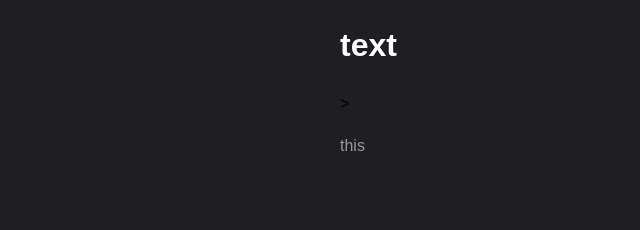
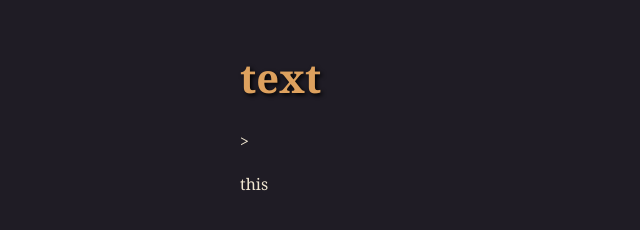
Before and after one commit to Hapkin/static_site, a plain HTML site: page public/index.html in a window 1280 px wide. Shown: the whole page, without its empty margins (0-640 px from the left). Drawn offline with Linux system fonts and the light colour scheme.

Commit message:
added .css

```diff
--- a/public/styles.css
+++ b/public/styles.css
@@ -1,19 +1,130 @@
 body {
-  font-family: Arial, sans-serif;
-  line-height: 1.6;
-  background-color: #1f1f23;
-  max-width: 600px;
-  margin: 0 auto;
+  background-color: #1f1c25;
+  color: #f0e6d1;
+  font-family: "Luminari", "Georgia", serif;
+  line-height: 1.7;
+  margin: 0;
   padding: 20px;
+  max-width: 800px;
+  margin-left: auto;
+  margin-right: auto;
 }
+
+b {
+  font-weight: 900;
+}
+
+h1,
+h2,
+h3,
+h4,
+h5,
+h6 {
+  color: #dda15e;
+  margin-top: 24px;
+  margin-bottom: 16px;
+  text-shadow: 2px 2px 4px #000;
+}
+
 h1 {
-  color: #ffffff;
-  margin-bottom: 20px;
+  font-size: 2.5em;
 }
-p {
-  color: #999999;
-  margin-bottom: 20px;
+
+h2 {
+  font-size: 2em;
 }
+
+h3 {
+  font-size: 1.5em;
+}
+
+h4,
+h5,
+h6 {
+  font-size: 1.2em;
+}
+
 a {
-  color: #6568ff;
+  color: #e0a96d;
+  text-decoration: none;
+  border-bottom: 2px solid #e0a96d;
 }
+
+a:hover {
+  color: #f4a261;
+  border-color: #f4a261;
+}
+
+ul,
+ol {
+  padding-left: 30px;
+}
+
+code {
+  background-color: #3c3c42;
+  border-radius: 6px;
+  color: #e9c46a;
+  padding: 0.4em 0.6em;
+  font-family: "Courier New", monospace;
+}
+
+pre code {
+  padding: 0;
+}
+
+pre {
+  background-color: #3c3c42;
+  border-radius: 6px;
+  padding: 1em;
+  overflow: auto;
+  box-shadow: 2px 2px 6px #000;
+}
+
+blockquote {
+  background-color: #2e2c35;
+  border-left: 4px solid #8d99ae;
+  padding-left: 2em;
+  margin-left: 0;
+  padding-top: 0.5em;
+  padding-bottom: 0.5em;
+  padding-right: 0.5em;
+  color: #ddd;
+  font-style: italic;
+}
+
+img {
+  max-width: 100%;
+  height: auto;
+  border-radius: 6px;
+  border: 3px solid #3c3c42;
+  box-shadow: 3px 3px 6px #000;
+}
+
+::-webkit-scrollbar {
+  width: 12px;
+  height: 12px;
+}
+
+::-webkit-scrollbar-track {
+  background: #1f1c25;
+  border-radius: 6px;
+}
+
+::-webkit-scrollbar-thumb {
+  background-color: #3c3c42;
+  border-radius: 6px;
+  border: 3px solid #1f1c25;
+}
+
+::-webkit-scrollbar-thumb:hover {
+  background-color: #5a5466;
+}
+
+* {
+  scrollbar-width: thin;
+  scrollbar-color: #3c3c42 #1f1c25;
+}
+
+::-webkit-scrollbar-corner {
+  background: #1f1c25;
+}
--- a/static/styles.css
+++ b/static/styles.css
@@ -1,19 +1,130 @@
 body {
-  font-family: Arial, sans-serif;
-  line-height: 1.6;
-  background-color: #1f1f23;
-  max-width: 600px;
-  margin: 0 auto;
+  background-color: #1f1c25;
+  color: #f0e6d1;
+  font-family: "Luminari", "Georgia", serif;
+  line-height: 1.7;
+  margin: 0;
   padding: 20px;
+  max-width: 800px;
+  margin-left: auto;
+  margin-right: auto;
 }
+
+b {
+  font-weight: 900;
+}
+
+h1,
+h2,
+h3,
+h4,
+h5,
+h6 {
+  color: #dda15e;
+  margin-top: 24px;
+  margin-bottom: 16px;
+  text-shadow: 2px 2px 4px #000;
+}
+
 h1 {
-  color: #ffffff;
-  margin-bottom: 20px;
+  font-size: 2.5em;
 }
-p {
-  color: #999999;
-  margin-bottom: 20px;
+
+h2 {
+  font-size: 2em;
 }
+
+h3 {
+  font-size: 1.5em;
+}
+
+h4,
+h5,
+h6 {
+  font-size: 1.2em;
+}
+
 a {
-  color: #6568ff;
+  color: #e0a96d;
+  text-decoration: none;
+  border-bottom: 2px solid #e0a96d;
 }
+
+a:hover {
+  color: #f4a261;
+  border-color: #f4a261;
+}
+
+ul,
+ol {
+  padding-left: 30px;
+}
+
+code {
+  background-color: #3c3c42;
+  border-radius: 6px;
+  color: #e9c46a;
+  padding: 0.4em 0.6em;
+  font-family: "Courier New", monospace;
+}
+
+pre code {
+  padding: 0;
+}
+
+pre {
+  background-color: #3c3c42;
+  border-radius: 6px;
+  padding: 1em;
+  overflow: auto;
+  box-shadow: 2px 2px 6px #000;
+}
+
+blockquote {
+  background-color: #2e2c35;
+  border-left: 4px solid #8d99ae;
+  padding-left: 2em;
+  margin-left: 0;
+  padding-top: 0.5em;
+  padding-bottom: 0.5em;
+  padding-right: 0.5em;
+  color: #ddd;
+  font-style: italic;
+}
+
+img {
+  max-width: 100%;
+  height: auto;
+  border-radius: 6px;
+  border: 3px solid #3c3c42;
+  box-shadow: 3px 3px 6px #000;
+}
+
+::-webkit-scrollbar {
+  width: 12px;
+  height: 12px;
+}
+
+::-webkit-scrollbar-track {
+  background: #1f1c25;
+  border-radius: 6px;
+}
+
+::-webkit-scrollbar-thumb {
+  background-color: #3c3c42;
+  border-radius: 6px;
+  border: 3px solid #1f1c25;
+}
+
+::-webkit-scrollbar-thumb:hover {
+  background-color: #5a5466;
+}
+
+* {
+  scrollbar-width: thin;
+  scrollbar-color: #3c3c42 #1f1c25;
+}
+
+::-webkit-scrollbar-corner {
+  background: #1f1c25;
+}
```
